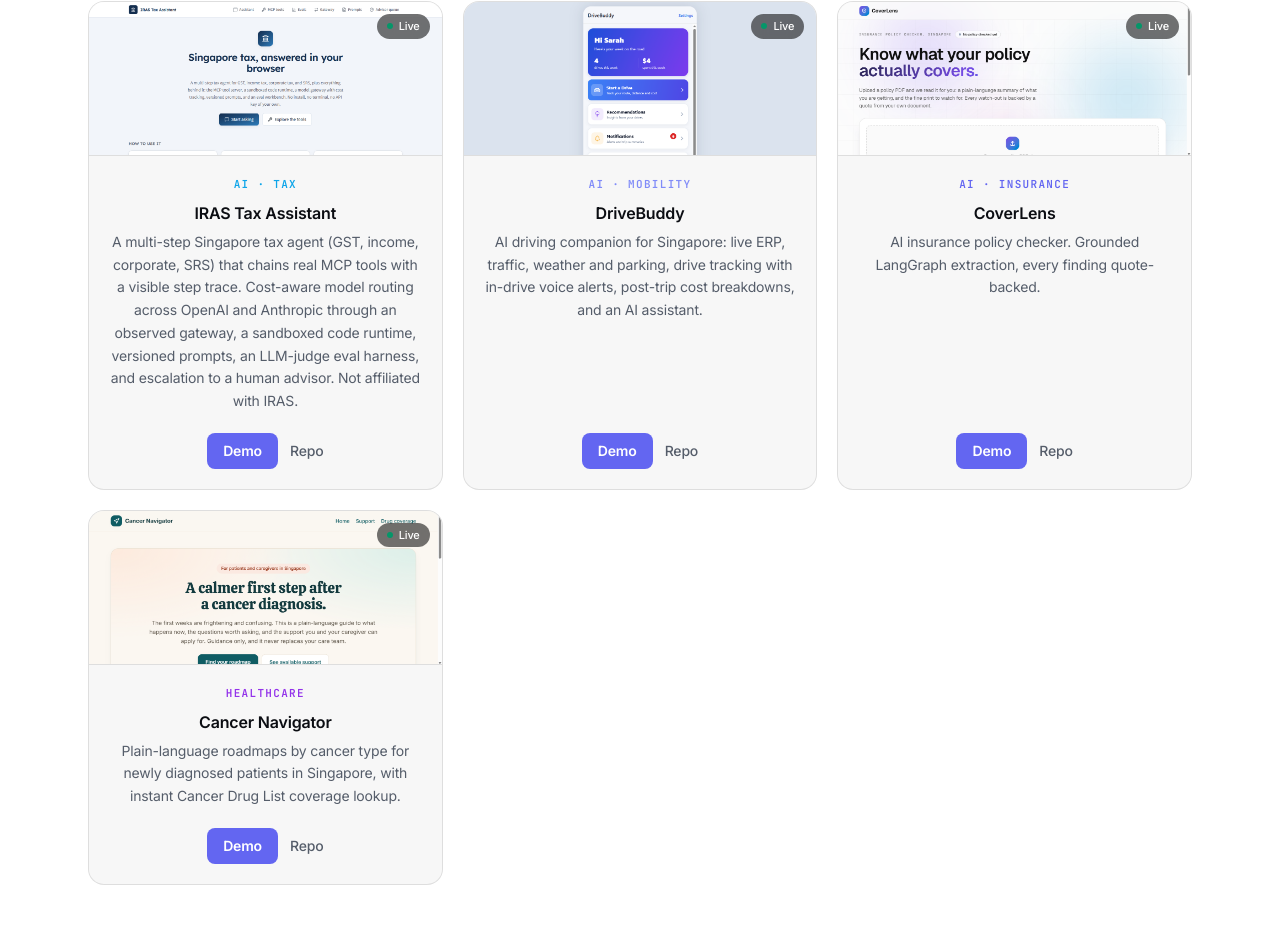
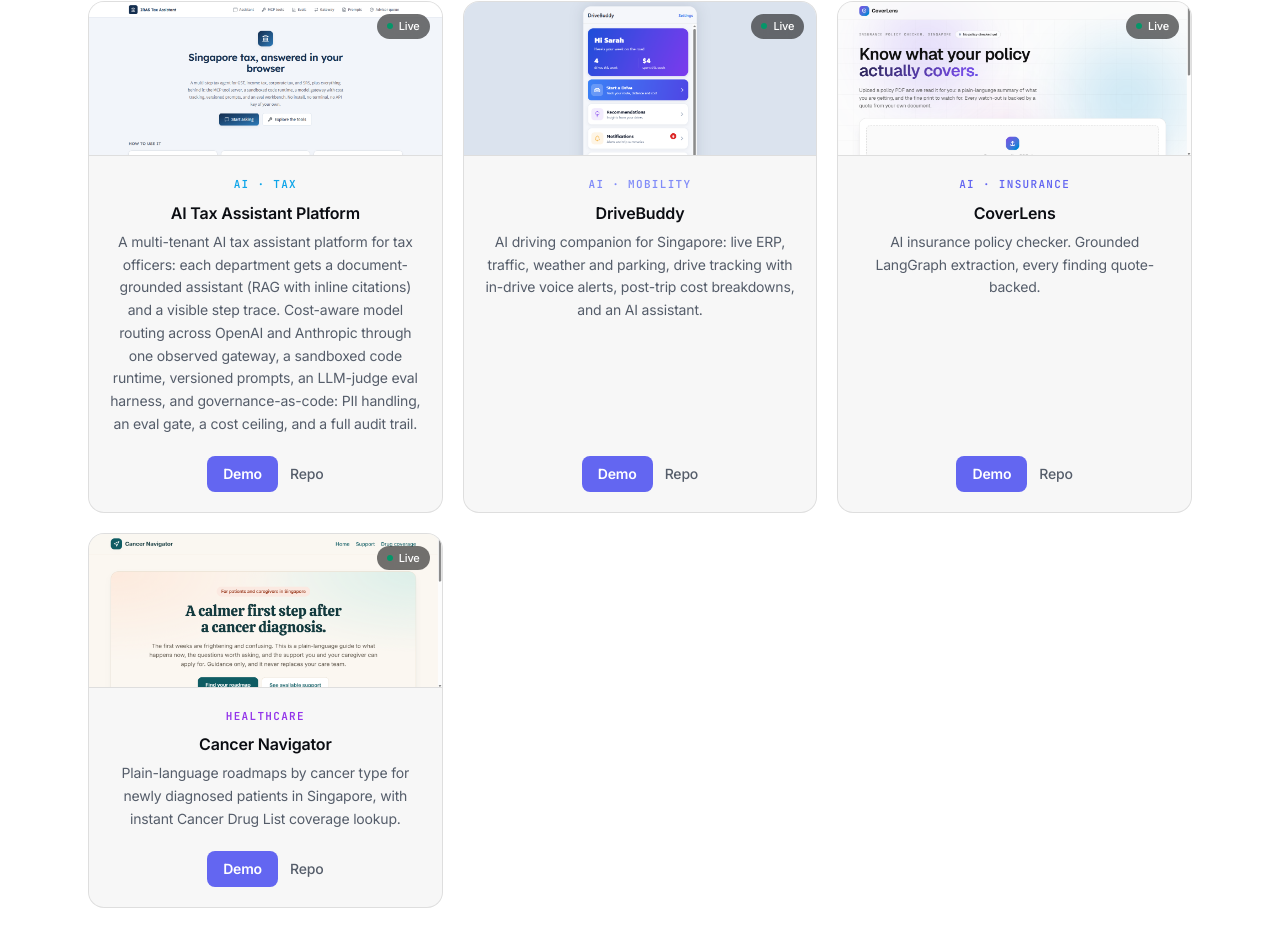
Before and after one commit to elleskay/platform-site, a Next.js app: page /platform-site/ in a window 1280 px wide. Shown: the part 3611-4563 px from the top of the page. Built offline with nearby package versions, Linux system fonts and the light colour scheme.

Commit message:
Update tax assistant project card

```diff
--- a/app/components/Gallery.tsx
+++ b/app/components/Gallery.tsx
@@ -8,7 +8,7 @@
 import driveShot from "../shots/drivebuddy.png";
 
 const APPS = [
-  { name: "IRAS Tax Assistant", cat: "Tax", tag: "AI · Tax", color: "#0ea5e9", note: "A multi-step Singapore tax agent (GST, income, corporate, SRS) that chains real MCP tools with a visible step trace. Cost-aware model routing across OpenAI and Anthropic through an observed gateway, a sandboxed code runtime, versioned prompts, an LLM-judge eval harness, and escalation to a human advisor. Not affiliated with IRAS.", live: "https://iras.soonkeong.dev", repo: "https://github.com/elleskay/iras-tax-assistant", shot: irasShot },
+  { name: "AI Tax Assistant Platform", cat: "Tax", tag: "AI · Tax", color: "#0ea5e9", note: "A multi-tenant AI tax assistant platform for tax officers: each department gets a document-grounded assistant (RAG with inline citations) and a visible step trace. Cost-aware model routing across OpenAI and Anthropic through one observed gateway, a sandboxed code runtime, versioned prompts, an LLM-judge eval harness, and governance-as-code: PII handling, an eval gate, a cost ceiling, and a full audit trail.", live: "https://ai-tax.soonkeong.dev", repo: "https://github.com/elleskay/ai-tax-assistant-platform", shot: irasShot },
   { name: "DriveBuddy", cat: "Mobility", tag: "AI · Mobility", color: "#818cf8", note: "AI driving companion for Singapore: live ERP, traffic, weather and parking, drive tracking with in-drive voice alerts, post-trip cost breakdowns, and an AI assistant.", live: "https://elleskay.github.io/drivebuddy/", repo: "https://github.com/elleskay/drivebuddy", shot: driveShot },
   { name: "CoverLens", cat: "Insurance", tag: "AI · Insurance", color: "var(--color-accent)", note: "AI insurance policy checker. Grounded LangGraph extraction, every finding quote-backed.", live: "https://coverlens.soonkeong.dev", repo: "https://github.com/elleskay/insurance-dashboard", shot: coverShot },
   { name: "Cancer Navigator", cat: "Healthcare", tag: "Healthcare", color: "var(--color-violet)", note: "Plain-language roadmaps by cancer type for newly diagnosed patients in Singapore, with instant Cancer Drug List coverage lookup.", live: "https://cancer.soonkeong.dev", repo: "https://github.com/elleskay/cancer-navigator", shot: cancerShot },
```
